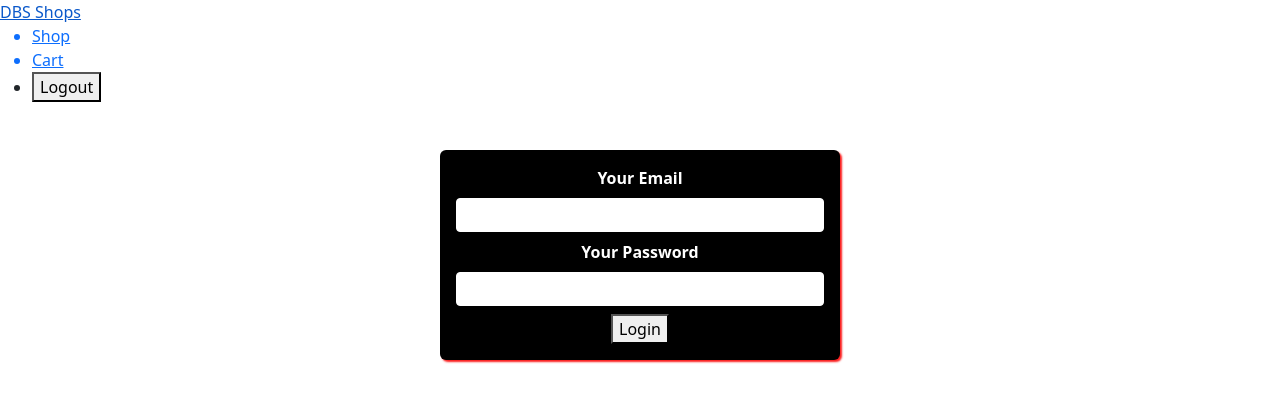
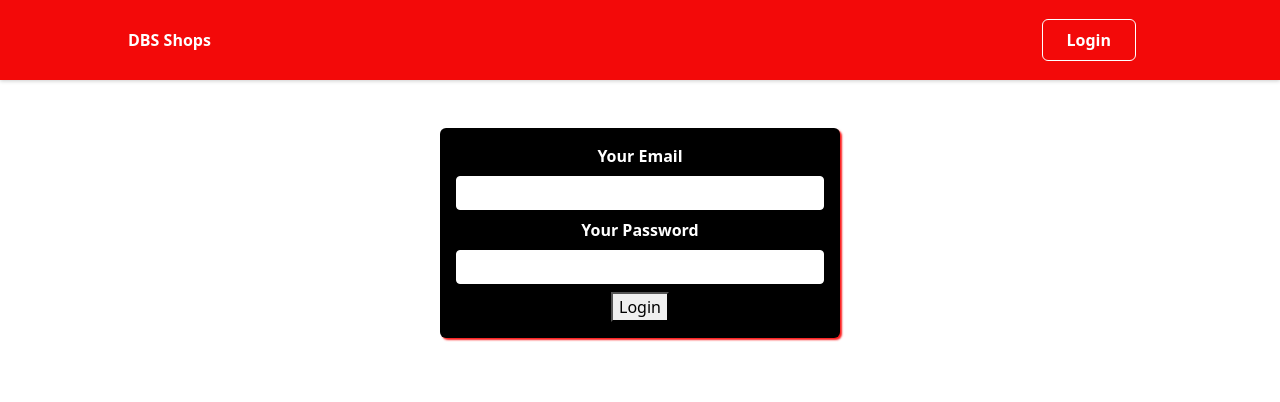
Before and after one commit to Jimzyeow/2022SEED, a React (Create React App) app in the folder frontend/: page / in a window 1280 px wide. Shown: the top 402 px of the page. Built offline with nearby package versions, Linux system fonts and the light colour scheme.

Commit message:
added CSS and fucntionality for Navigation

```diff
--- a/frontend/src/App.js
+++ b/frontend/src/App.js
@@ -7,6 +7,7 @@ import ViewProducts from "./components/Product/ViewProducts";
 import Cart from "./components/Cart/Cart";
 import LoginContext from "./store/login-context";
 import ViewCategories from "./components/Product/ViewCategories";
+import CheckoutReact from "./components/CheckoutHTML/CheckoutReact";
 
 function App() {
   const loginCtx = useContext(LoginContext);
@@ -33,9 +34,11 @@ function App() {
               <Cart />
             </Route>
           )}
-          <Route path="/checkout" exact>
-            <LoginPage />
-          </Route>
+          {loginCtx.isLoggedIn && (
+            <Route path="/checkout" exact>
+              <CheckoutReact />
+            </Route>
+          )}
           <Route path="*">
             <Redirect to="/" />
           </Route>
--- a/frontend/src/components/UI/Navigation.js
+++ b/frontend/src/components/UI/Navigation.js
@@ -1,6 +1,6 @@
 import { Link, useHistory } from "react-router-dom";
 import { useContext } from "react";
-//import classes from "./Navigation.module.css";
+import classes from "./Navigation.module.css";
 import LoginContext from "../../store/login-context";
 
 const Nav = () => {
@@ -12,28 +12,40 @@ const Nav = () => {
     history.push("/");
   };
 
-  const clickHandler = () => {
-    history.push("/cart");
-  };
-
   const isLoggedIn = loginCtx.isLoggedIn;
 
   return (
-    <header>
+    <header className={classes.header}>
       <Link to="/">
         <div>DBS Shops</div>
       </Link>
       <nav>
         <ul>
-          <Link>
-            <li>Shop</li>
-          </Link>
-          <Link>
-            <li>Cart</li>
-          </Link>
-          <li>
-            <button>Logout</button>
-          </li>
+          {isLoggedIn && (
+            <Link to="/shop">
+              <li>View All Products</li>
+            </Link>
+          )}
+          {isLoggedIn && (
+            <Link to="/cart">
+              <li>Cart</li>
+            </Link>
+          )}
+          {isLoggedIn && (
+            <Link to="/checkout">
+              <li>Checkout</li>
+            </Link>
+          )}
+          {isLoggedIn && (
+            <li>
+              <button onClick={logoutHandler}>Logout</button>
+            </li>
+          )}
+          {!isLoggedIn && (
+            <li>
+              <button onClick={logoutHandler}>Login</button>
+            </li>
+          )}
         </ul>
       </nav>
     </header>
--- /dev/null
+++ b/frontend/src/components/UI/Navigation.module.css
@@ -0,0 +1,48 @@
+.header {
+  width: 100%;
+  height: 5rem;
+  background-color: #f30909;
+  box-shadow: 0 1px 4px rgba(0, 0, 0, 0.2);
+  display: flex;
+  justify-content: space-between;
+  align-items: center;
+  padding: 0 10%;
+}
+
+.header ul {
+  list-style: none;
+  margin: 0;
+  padding: 0;
+  display: flex;
+  align-items: baseline;
+}
+
+.header li {
+  margin: 0 1rem;
+}
+
+.header a {
+  text-decoration: none;
+  color: white;
+  font-weight: bold;
+}
+
+.header button {
+  font: inherit;
+  background-color: transparent;
+  border: 1px solid white;
+  color: white;
+  font-weight: bold;
+  padding: 0.5rem 1.5rem;
+  border-radius: 6px;
+  cursor: pointer;
+}
+
+.header a:hover {
+  color: black;
+}
+
+.header button:hover {
+  background-color: #c291e2;
+  color: #38015c;
+}
```
